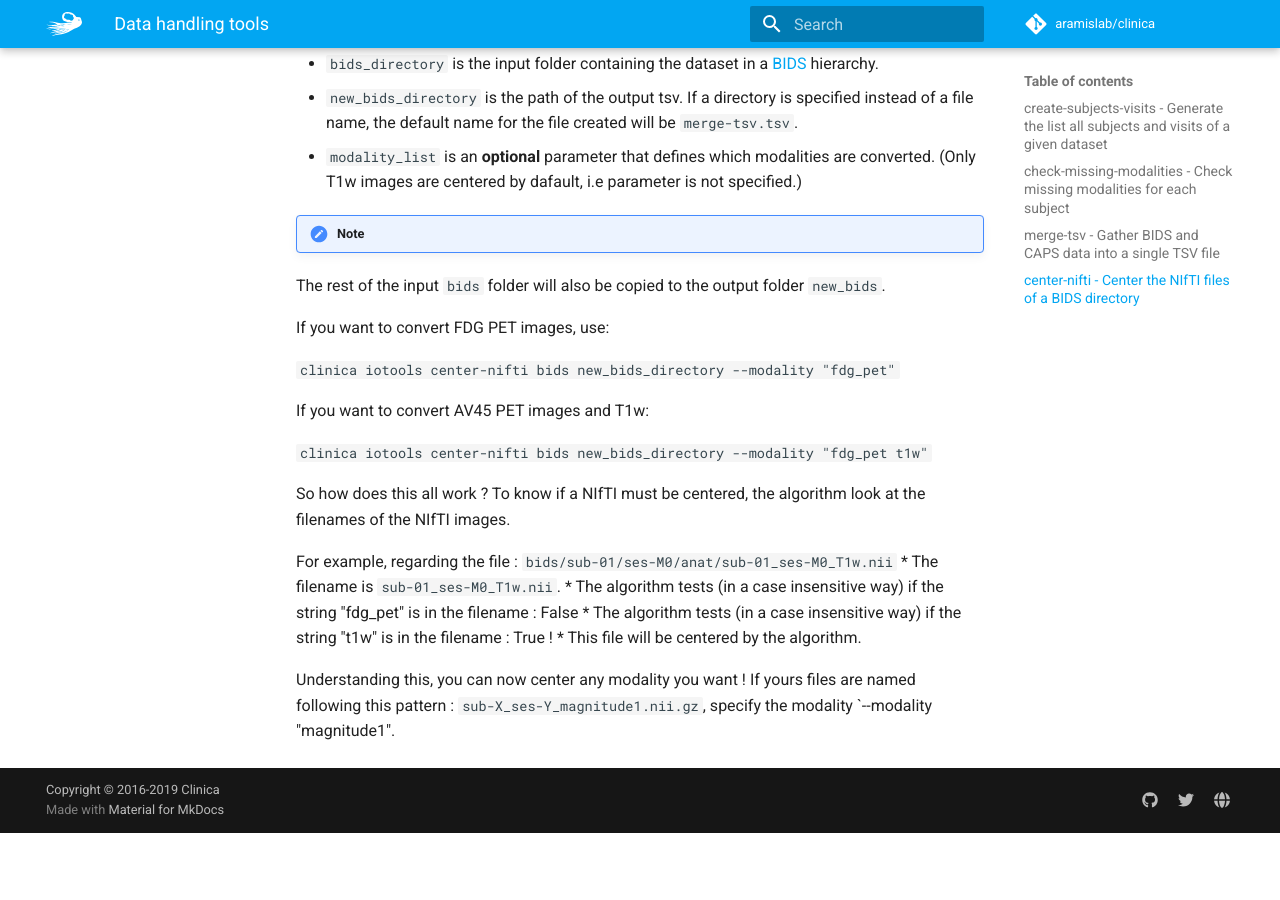
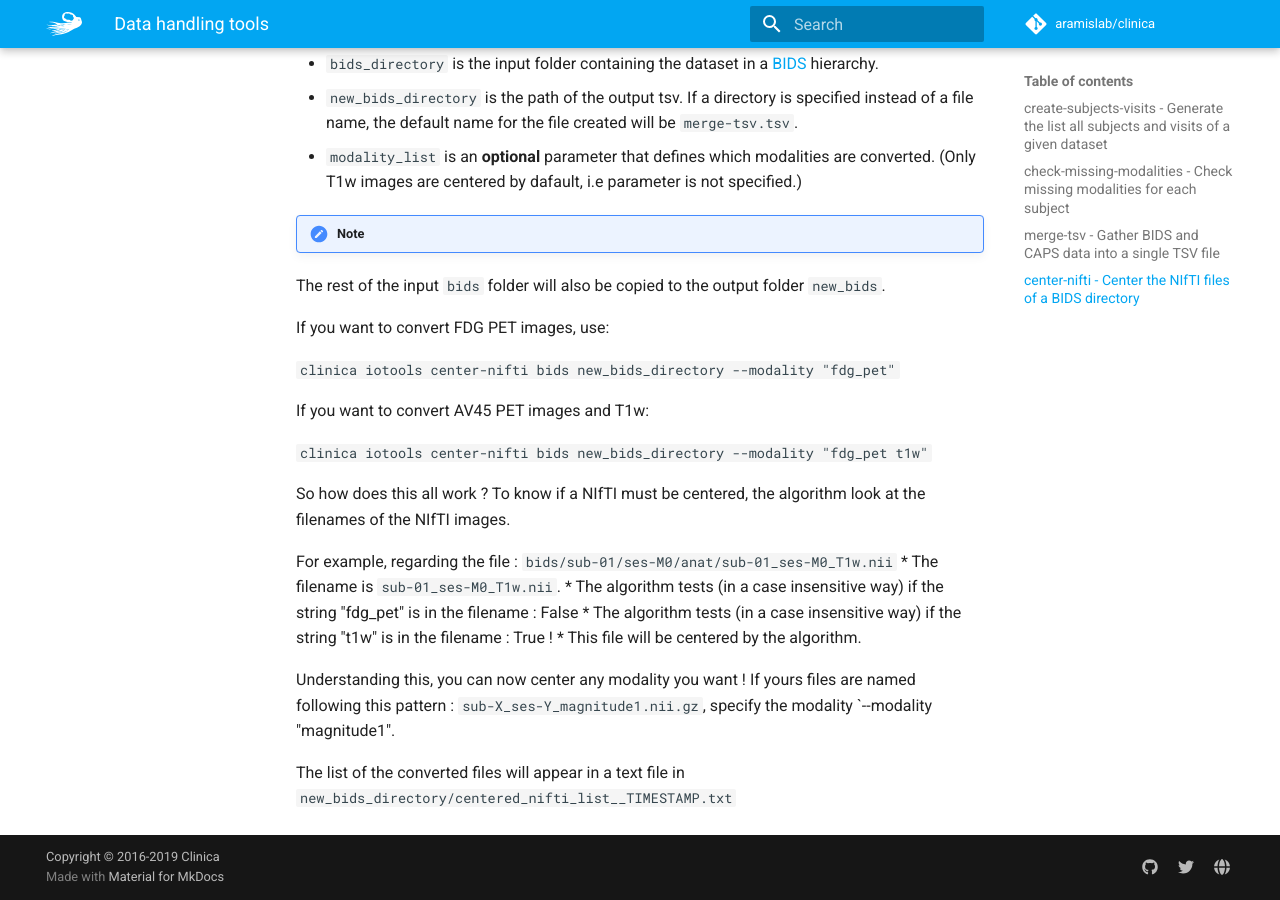
Before and after one commit to aramis-lab/clinica, an MkDocs documentation site: the page built from docs/IO.md, in a window 1280 px wide and 900 px high, scrolled down 3869 px. Built offline with MkDocs 1.6.1 and Material for MkDocs 9.7.7, drawn with Linux system fonts in a browser that asks for light colours; comment, search, counter and statistics services are not loaded; before the commit the page ends 4702 px from its top, so only the background shows below that.

Commit message:
update center-nifti

```diff
--- a/docs/IO.md
+++ b/docs/IO.md
@@ -142,3 +142,5 @@ For example, regarding the file : `bids/sub-01/ses-M0/anat/sub-01_ses-M0_T1w.nii
 * This file will be centered by the algorithm.
 
 Understanding this, you can now center any modality you want ! If yours files are named following this pattern : `sub-X_ses-Y_magnitude1.nii.gz`, specify the modality `--modality "magnitude1".
+
+The list of the converted files will appear in a text file in `new_bids_directory/centered_nifti_list__TIMESTAMP.txt`
```
